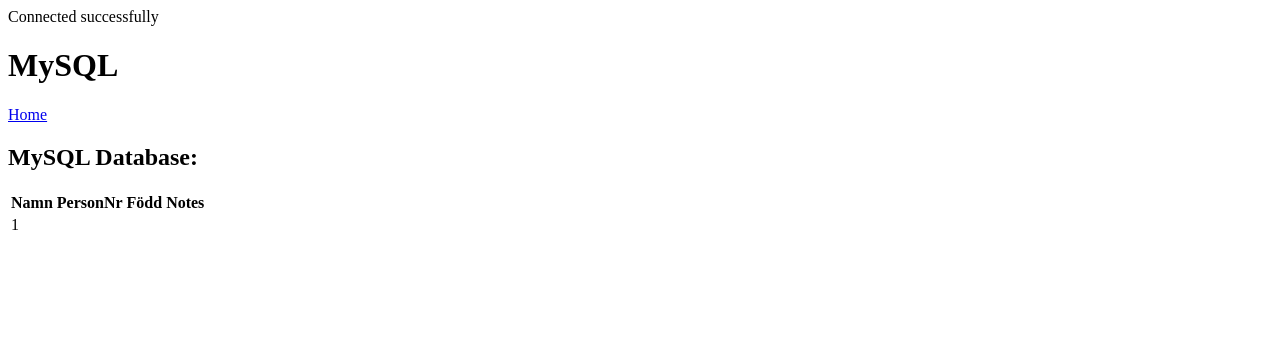
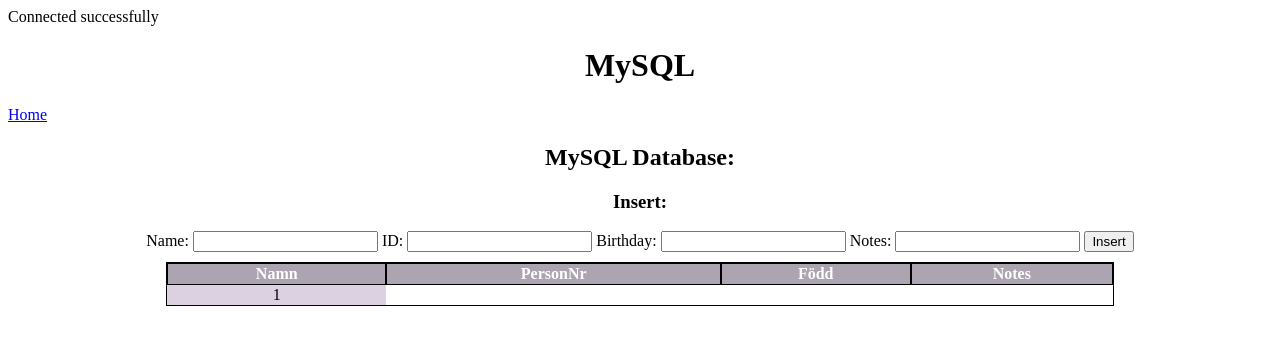
Before and after one commit to a22edvbu/Hogskolan-i-Skovde-Graduate-project, a PHP site: page /mysql.php in a window 1280 px wide. Shown: the top 345 px of the page. Run offline with PHP 8.4, Linux system fonts and the light colour scheme; tables that the repository leaves empty or names only in its code hold one stand-in row (values such as "Sample post").

Commit message:
added insert form for mysql.php and also simple styling for the page

```diff
--- a/mysql.php
+++ b/mysql.php
@@ -32,6 +32,22 @@
     <h2>
         MySQL Database:
     </h2>
+    <h3>Insert:</h3>
+    <form action='mysql.php' method='POST' id="sqlPostForm">
+        <label for="sqlName">Name: </label>
+        <input type="text" name="sqlName" id="sqlName">
+
+        <label for="sqlID">ID: </label>
+        <input type="text" name="sqlID" id="sqlID">
+
+        <label for="sqlBday">Birthday: </label>
+        <input type="text" name="sqlBday" id="sqlBday">
+
+        <label for="sqlNotes">Notes: </label>
+        <input type="text" name="sqlNotes" id="sqlNotes">
+
+        <input type="submit" value="Insert">
+    </form>
     <?php
     // prints out the contents of a table
         echo "<Table>";
--- a/style.css
+++ b/style.css
@@ -0,0 +1,25 @@
+h1, h2, h3{
+    text-align: center;
+}
+
+#sqlPostForm{
+    margin: 0 auto;
+    text-align: center;
+}
+
+table {
+    margin: 0 auto;
+    margin-top: 10px;
+    width: 75%;
+    text-align: center;
+    border-spacing: unset;
+    border: 1px solid black;
+}
+th {
+    background-color: #aca4b0;
+    color: white;
+    border: 1px solid black;
+}
+tr:nth-child(odd) {
+    background-color: #dbd1e0;
+}
```
